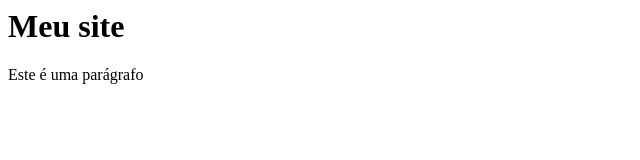
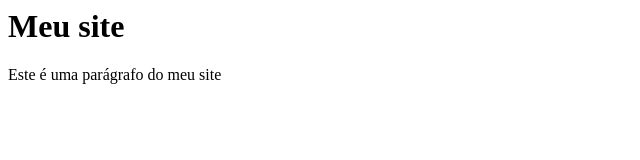
Before and after one commit to tenysonpassos/site, a plain HTML site: page index.html in a window 1280 px wide. Shown: the full height of the page, 0-640 px from the left. Drawn offline with Linux system fonts and the light colour scheme.

Commit message:
Atualizando paragrafo

```diff
--- a/index.html
+++ b/index.html
@@ -5,7 +5,7 @@
 	</head>
 	<body>
 		<h1>Meu site</h1>
-		<p>Este é uma parágrafo</p>
+		<p>Este é uma parágrafo do meu site</p>
 		<!--<img src="html5-logo-3.png">-->
 	</body>
 </html>
```
